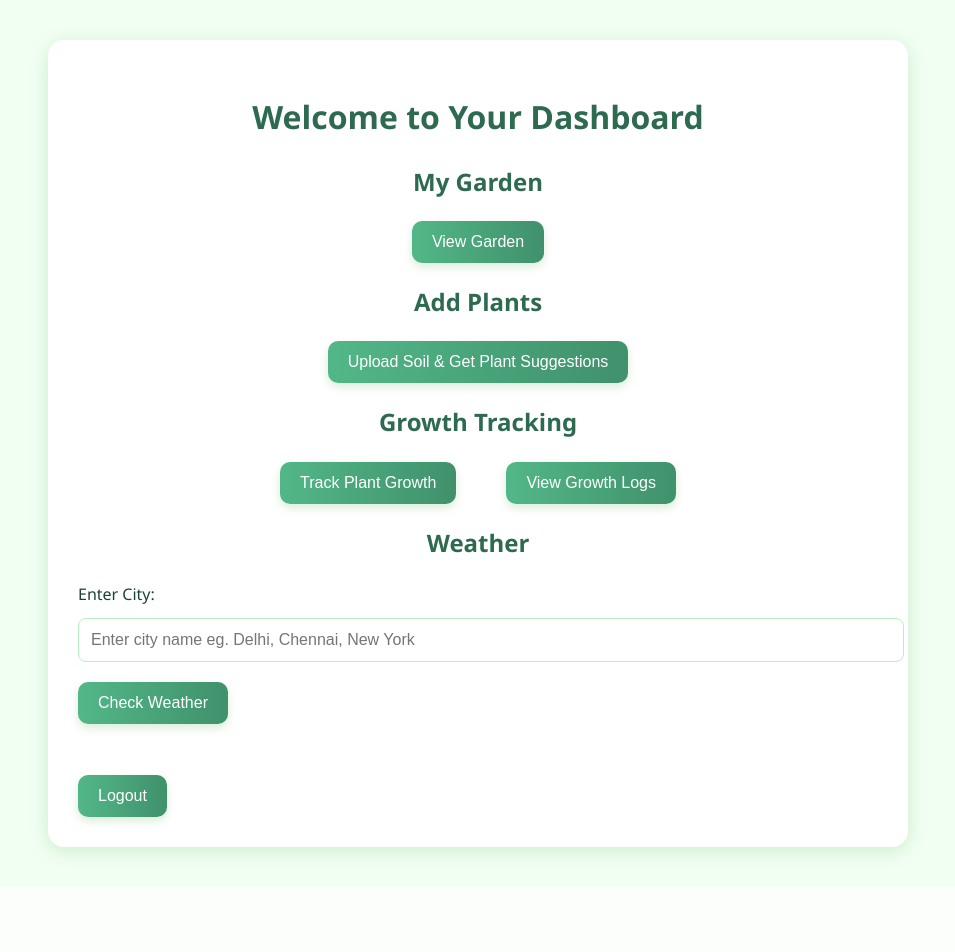
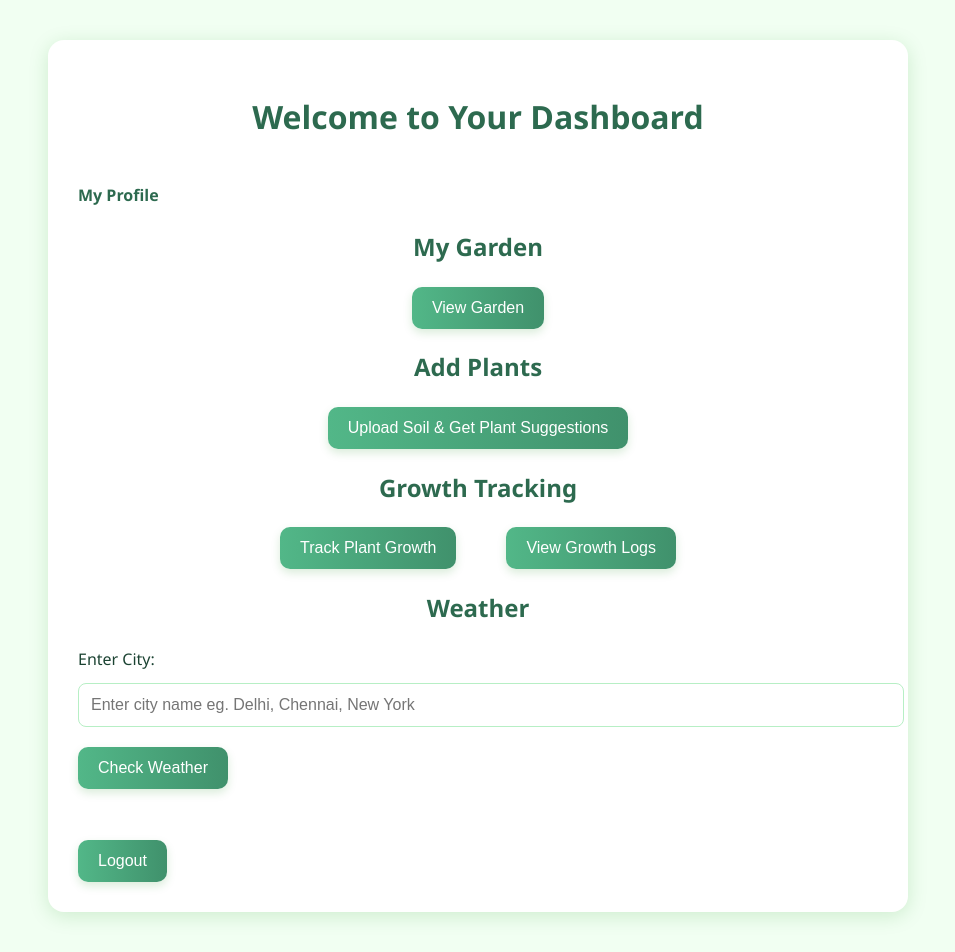
Before and after one commit to Rushil8/GreenCompanion, a Flask app: page /dashboard in a window 1280 px wide. Shown: the whole page, without its empty margins (162-1117 px from the left). Before the commit the page ends 867 px from the top, so only its background shows below. Run offline with Flask 3, Linux system fonts and the light colour scheme; the visitor is signed in with stand-in values (Sample User, id 1); some libraries are stand-ins or nearby versions.

Commit message:
Add link to user profile in dashboard navigation

```diff
--- a/templates/dashboard.html
+++ b/templates/dashboard.html
@@ -10,6 +10,8 @@
     <body>
         <div class="container">
             <h1>Welcome to Your Dashboard</h1>
+            <a href="{{ url_for('profile') }}">My Profile</a>
+
             <p id="userEmail"></p>
 
             <div class="dashboard-sections">
```
